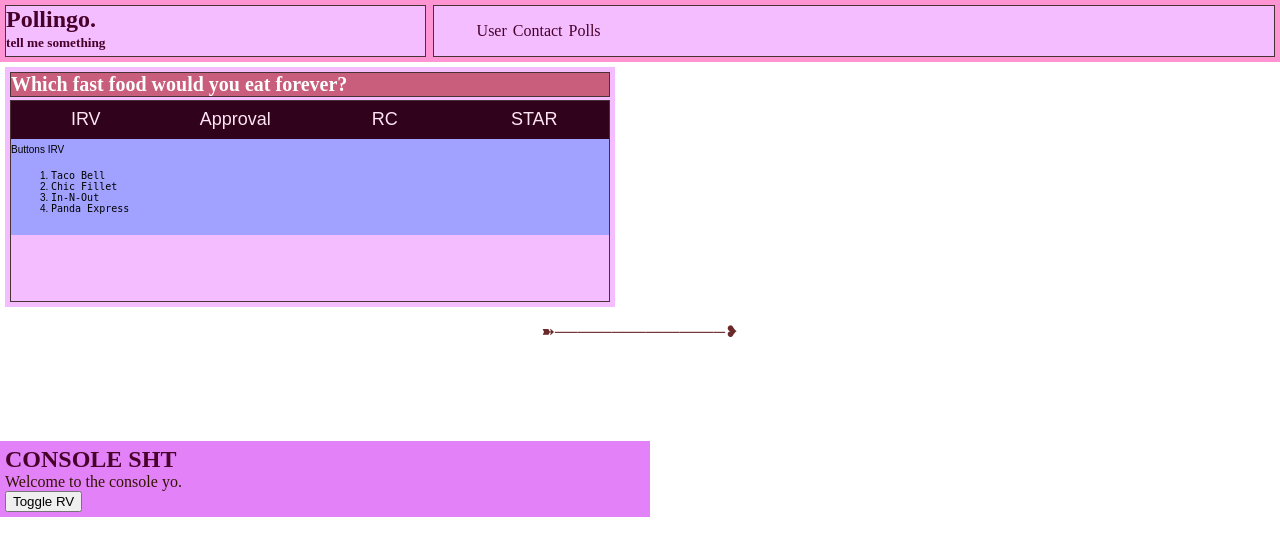
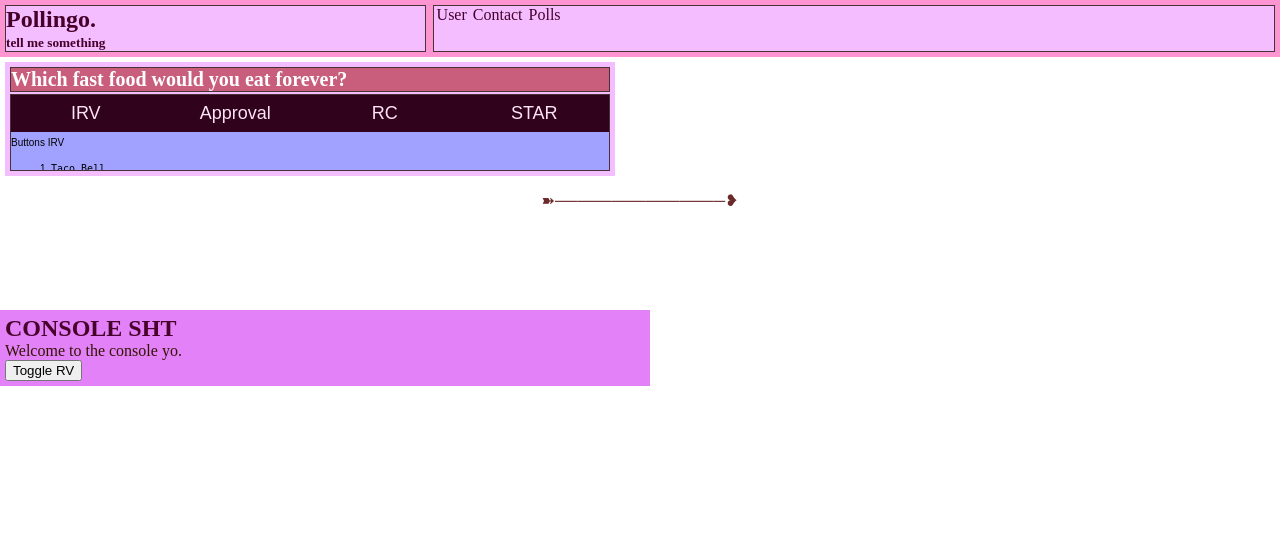
Before and after one commit to el7/Pollingo, a React (Create React App) app in the folder pollingo/: page / in a window 1280 px wide. Shown: the top 556 px of the page. Built offline with nearby package versions, Linux system fonts and the light colour scheme.

Commit message:
adjusted header and pollbox some.

```diff
--- a/pollingo/src/css/main.css
+++ b/pollingo/src/css/main.css
@@ -74,6 +74,11 @@ body {
   margin: 0px 0px 0px 0px;
 }
 
+.header-container aside ul {
+  margin: 0px;
+  padding: 0px;
+}
+
 .header-container aside ul li {
   margin: 3px;
   display: inline;
@@ -116,7 +121,7 @@ body {
   padding: 5px;
   width: 95%;
   display: grid;
-  grid-gap: 0.2em;
+  grid-gap: 0.1em;
   grid-template-rows: 1fr 1fr;
   grid-template-columns: 18fr 1fr 1fr;
   grid-template-areas: "main main main" "main main main" "footer footer footer";
@@ -180,8 +185,10 @@ body {
   grid-area: footer;
   border: 1px solid #473333;
   overflow: hidden;
-  height: 200px;
+  height: 100%;
   display: initial;
+  background-color: #a1a1ff;
+  box-sizing: border-box;
 }
 
 .pollbox-1 footer .tabPanel,
@@ -191,7 +198,6 @@ body {
   box-sizing: border-box;
   font-family: sans-serif;
   font-size: 22px;
-  background-color: #a1a1ff;
   font-family: sans-serif;
   font-size: 10px;
 }
--- a/pollingo/src/scss/4-layout/_layoutOne.scss
+++ b/pollingo/src/scss/4-layout/_layoutOne.scss
@@ -12,6 +12,8 @@
 */
 
 .layoutOne {
+  // apparently max()/min() is also a sass function so
+  // need to use unquote()
   width: unquote("max(100%, 320px)");
 
   //   @include screenSizeBp(min-small) {
--- a/pollingo/src/scss/4-layout/_siteHeader.scss
+++ b/pollingo/src/scss/4-layout/_siteHeader.scss
@@ -13,6 +13,8 @@
   }
 
   @include screenSizeBp(min-small) {
+    // ----- small plus --------------------
+
     h5 {
       display: initial;
     }
@@ -21,19 +23,22 @@
   @include screenSizeBp(min-medium) {
   }
 
+  // ----- xsmall plus --------------------
+
   background-color: getColor(header-bg-1);
   color: getColor(header-text-1);
-
-  li {
-    color: #47002a;
-  }
-
   padding: 5px;
   display: grid;
   grid-gap: 0.2em;
   grid-template-rows: 1fr;
   grid-template-columns: 1fr 0fr 2fr;
   grid-template-areas: "header main aside";
+
+  li {
+    color: #47002a;
+  }
+
+  // ----- GRID AREAS -------------------------
 
   header {
     grid-area: header;
@@ -54,6 +59,11 @@
     border: getSize(pb-border-1);
     margin: 0px 0px 0px 0px;
 
+    ul {
+      margin: 0px;
+      padding: 0px;
+    }
+
     ul li {
       margin: 3px;
       display: inline;
--- a/pollingo/src/scss/5-modules/_PollBox.scss
+++ b/pollingo/src/scss/5-modules/_PollBox.scss
@@ -35,7 +35,7 @@
   padding: 5px;
   width: 95%;
   display: grid;
-  grid-gap: 0.2em;
+  grid-gap: 0.1em;
   grid-template-rows: 1fr 1fr;
   grid-template-columns: 18fr 1fr 1fr;
   grid-template-areas:
@@ -88,8 +88,10 @@
     grid-area: footer;
     border: getSize(pb-border-1);
     overflow: hidden;
-    height: 200px;
+    height: 100%;
     display: initial;
+    background-color: rgb(161, 161, 255);
+    box-sizing: border-box;
 
     .tabPanel,
     .tabPanel > ol {
@@ -98,7 +100,7 @@
       box-sizing: border-box;
       font-family: sans-serif;
       font-size: 22px;
-      background-color: rgb(161, 161, 255);
+
       font-family: sans-serif;
       font-size: 10px;
     }
```
Also changed, not shown: 1 other file (tests, documents, lock files or other folders).
